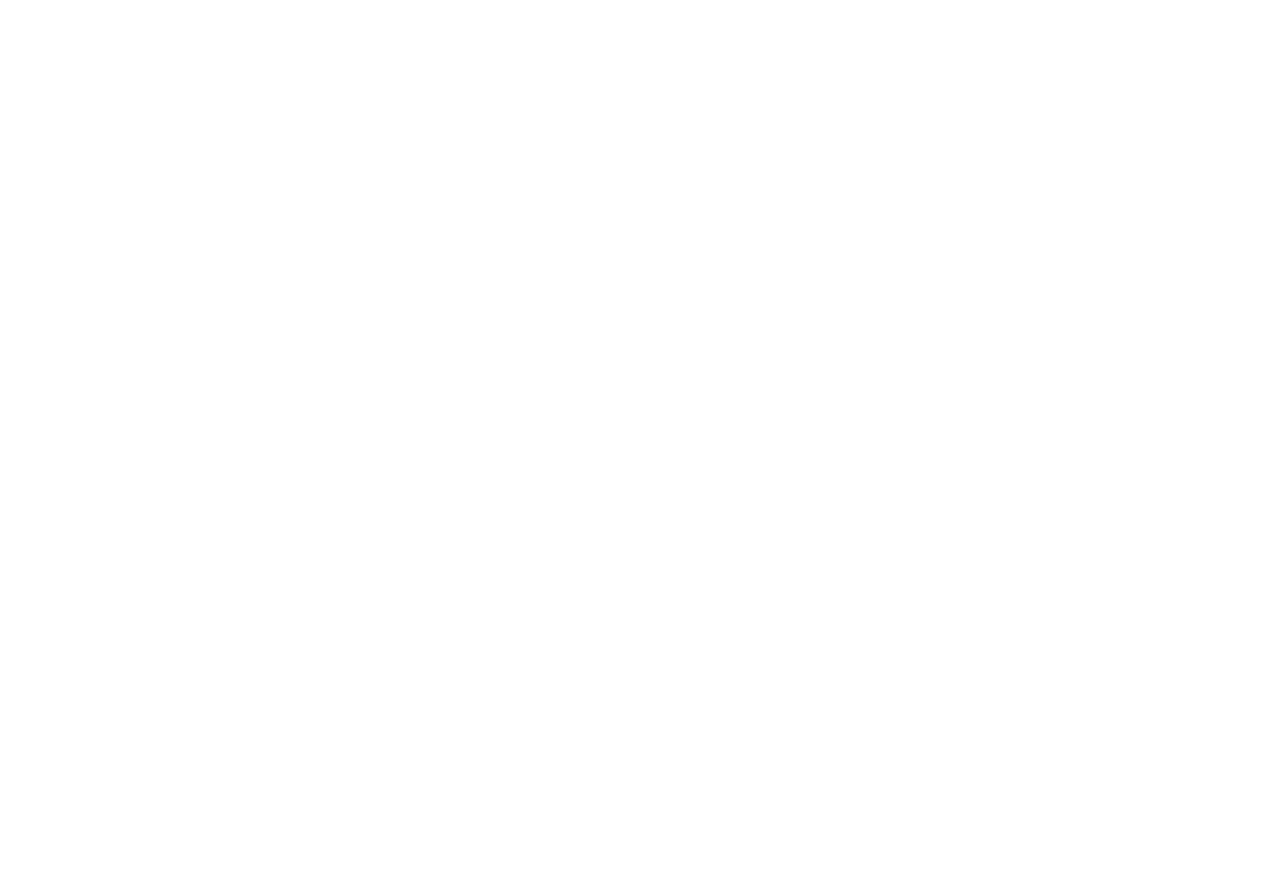
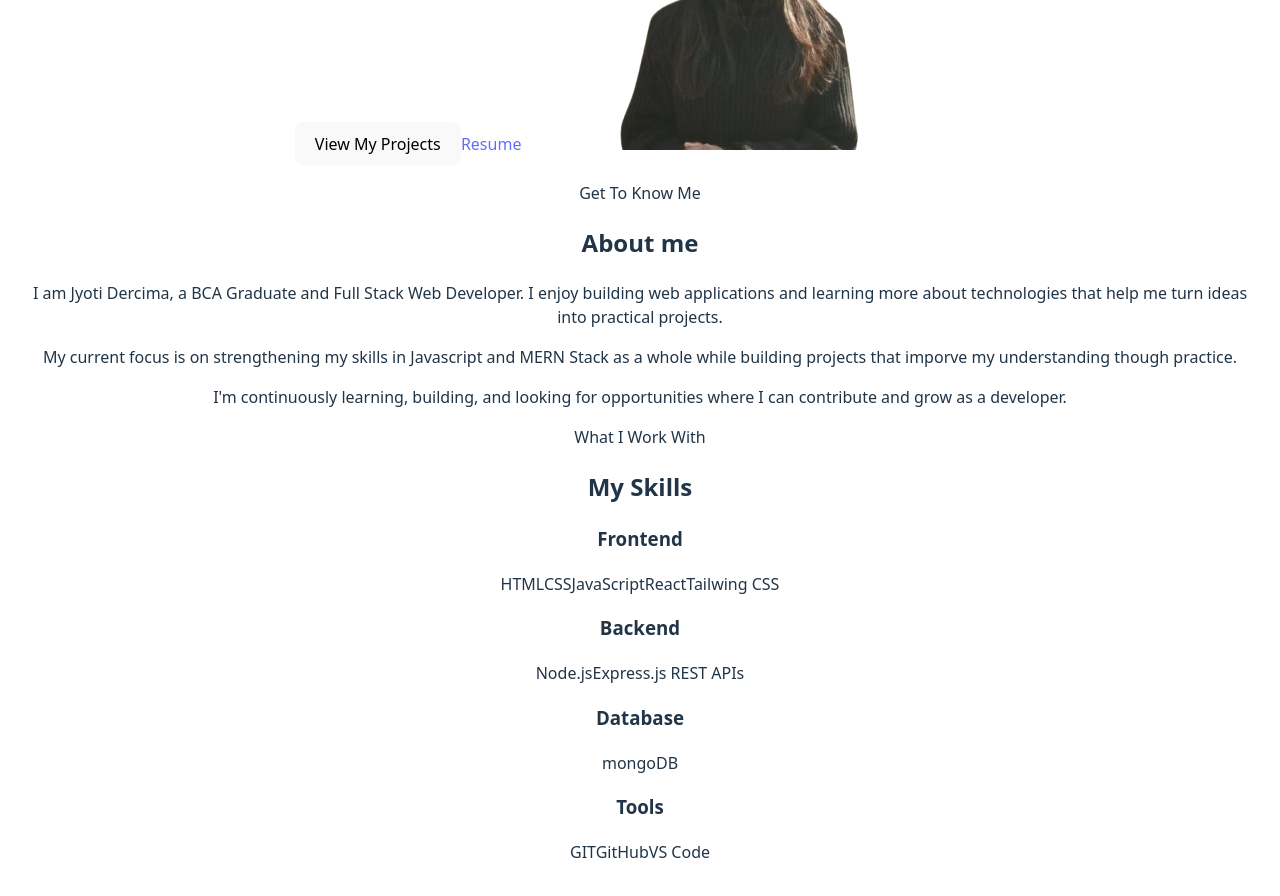
Before and after one commit to jyotidercima/portfolio-website-jd, a React (Vite) app in the folder client/: page / in a window 1280 px wide. Shown: the part 880-1776 px from the top of the page. Before the commit the page ends 800 px from the top, so only its background shows below. Built offline with nearby package versions, Linux system fonts and the light colour scheme.

Commit message:
created basic structure of about, home, skills section for now will polish soon

```diff
--- a/client/src/App.jsx
+++ b/client/src/App.jsx
@@ -2,7 +2,11 @@
 import reactLogo from './assets/react.svg'
 import viteLogo from '/vite.svg'
 import './App.css'
+
 import Navbar from './components/Navbar'
+import Hero from './components/Hero'
+import About from './components/About'
+import Skills from './components/Skills'
 
 function App() {
   const [count, setCount] = useState(0)
@@ -12,8 +16,11 @@
 
       <div>
         <Navbar />
-        <h1>Hi! I am Jyoti</h1>
-        <p>Welcome to my portfolio website</p>
+        <Hero />
+        <About />
+        <Skills />
+        {/* <h1>Hi! I am Jyoti</h1>
+        <p>Welcome to my portfolio website</p> */}
       </div>
 
       {/* <div>
--- a/client/src/components/About.jsx
+++ b/client/src/components/About.jsx
@@ -0,0 +1,24 @@
+function AboutMe() {
+    return (
+        <>  <section id="about" className="about">
+
+            <div className="about-content">
+
+                <p className="section-subtitle">Get To Know Me</p>
+                <h2>About me</h2>
+                <p>
+                    I am Jyoti Dercima, a BCA Graduate and Full Stack Web Developer. I enjoy building web applications and learning more about technologies that help me turn ideas into practical projects.
+                </p>
+                <p>
+                    My current focus is on strengthening my skills in Javascript and MERN Stack as a whole while building projects that imporve my understanding though practice.
+                </p>
+                <p>
+                    I'm continuously learning, building, and looking for opportunities where I can contribute and grow as a developer.
+                </p>
+            </div>
+        </section>
+        </>
+    )
+}
+
+export default AboutMe;
--- a/client/src/components/Hero.jsx
+++ b/client/src/components/Hero.jsx
@@ -0,0 +1,17 @@
+import profileImage from "../assets/photo_self-1.png"
+
+function Hero() {
+    return (
+        <>
+            <h1>Hi, I'am Jyoti</h1>
+            <h3>Full Stack Web Developer</h3>
+
+            <p>I build responsive web applications while continuously learning and improving my skills.</p>
+            <button>View My Projects</button>
+            <a href="download">Resume</a>
+            <img src={profileImage} alt="photo-jd" />
+        </>
+    )
+}
+
+export default Hero;
--- a/client/src/components/Skills.jsx
+++ b/client/src/components/Skills.jsx
@@ -0,0 +1,70 @@
+function Skills() {
+
+    const frontendSkills = ["HTML", "CSS", "JavaScript", "React", "Tailwing CSS"];
+    const backendSkills = ["Node.js", "Express.js ", "REST APIs"];
+    const databaseSkills = ["mongoDB"];
+    const tools = ["GIT", "GitHub", "VS Code"];
+
+    return (
+        <>
+            <section id="skills" className="skills">
+                <p className="section-subtitle">What I Work With</p>
+                <h2>My Skills</h2>
+                <div className="skills-container">
+                    <div className="skill-category">
+                        <h3>Frontend</h3>
+
+                        {frontendSkills.map((skill) => (
+                            <span key={skill}>
+                                {skill}
+                            </span>
+                        )
+                        )}
+                    </div>
+                </div>
+
+                <div className="skills-container">
+                    <div className="skill-category">
+                        <h3>Backend</h3>
+
+                        {backendSkills.map((skill) => (
+                            <span key={skill}>
+                                {skill}
+                            </span>
+                        )
+                        )}
+                    </div>
+                </div>
+
+                <div className="skills-container">
+                    <div className="skill-category">
+                        <h3>Database</h3>
+
+                        {databaseSkills.map((skill) => (
+                            <span key={skill}>
+                                {skill}
+                            </span>
+                        )
+                        )}
+                    </div>
+                </div>
+
+                <div className="skills-container">
+                    <div className="skill-category">
+                        <h3>Tools</h3>
+
+                        {tools.map((skill) => (
+                            <span key={skill}>
+                                {skill}
+                            </span>
+                        )
+                        )}
+                    </div>
+                </div>
+
+            </section>
+        </>
+    )
+}
+
+export default Skills;
```
Also changed, not shown: client/src/assets/photo_self-1.png (added).
